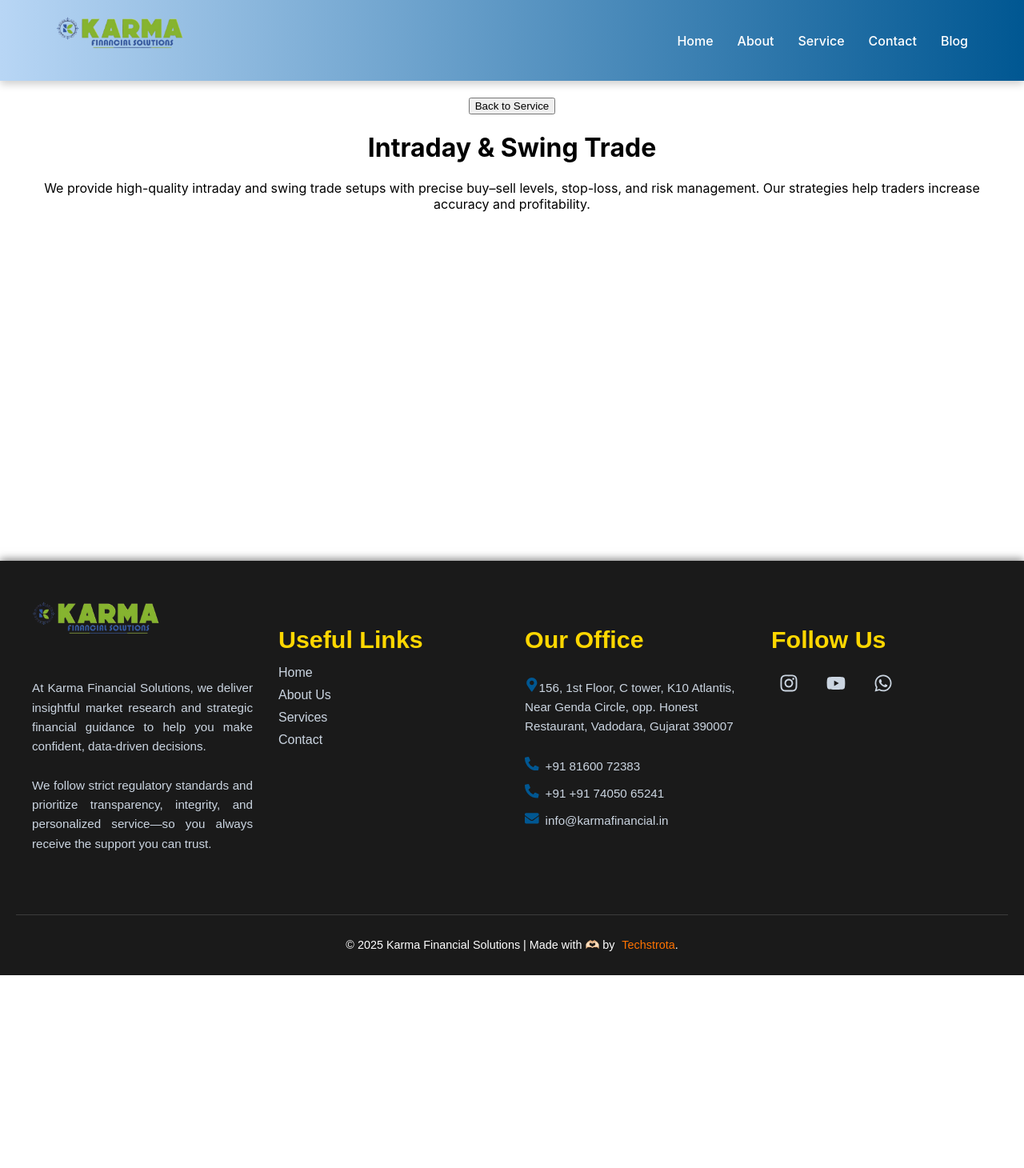
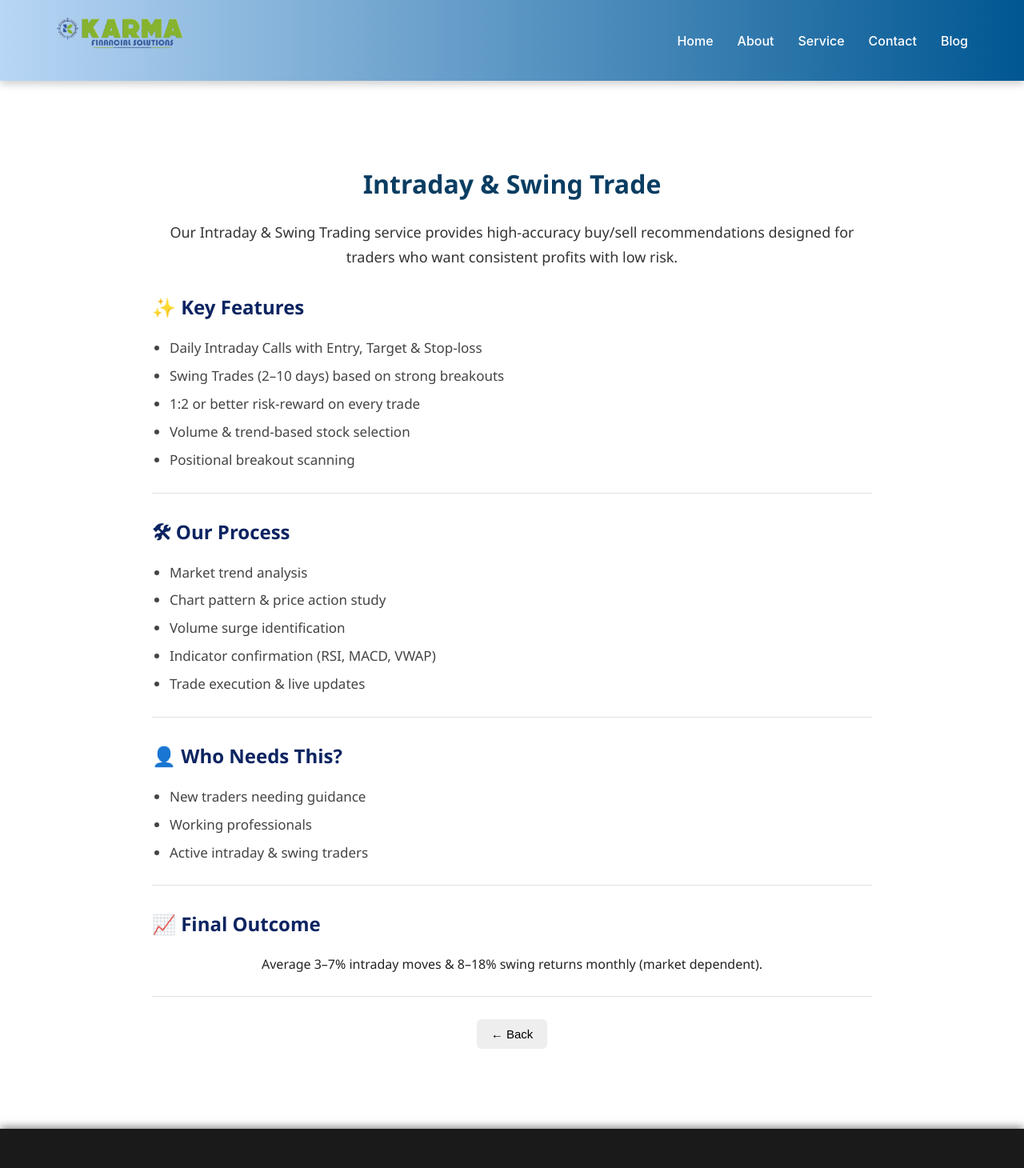
Before and after one commit to kajalvanzara05-png/karmafinancial, a React (Create React App) app: page /services/1 in a window 1280 px wide. Shown: the top 1460 px of the page at 80% size. Before the commit the page ends 1219 px from the top, so only its background shows below. Built offline with nearby package versions, Linux system fonts and the light colour scheme.

Commit message:
updateservice

```diff
--- a/src/pages/Service.jsx
+++ b/src/pages/Service.jsx
@@ -1,6 +1,7 @@
 import React from "react";
 import { useNavigate } from "react-router-dom";
 import "./Service.css";
+
 
 import {
   FaChartLine, FaWallet, FaLightbulb, FaFileAlt, FaRobot,
--- /dev/null
+++ b/src/pages/ServiceDetails.css
@@ -0,0 +1,105 @@
+/* ---------- MAIN CONTAINER ---------- */
+
+
+/* ---------- BACK BUTTON ---------- */
+.back-btn {
+  background: #eee;
+  border: none;
+  padding: 10px 18px;
+  font-size: 15px;
+  border-radius: 6px;
+  cursor: pointer;
+  margin-bottom: 20px;
+  transition: 0.2s ease-in-out;
+}
+
+.back-btn:hover {
+  background: #ddd;
+}
+
+/* ---------- TITLE ---------- */
+.details-title {
+  font-size: 32px;
+  font-weight: 700;
+  margin-bottom: 10px;
+  color: #0a3d62;
+}
+
+/* ---------- INTRO PARAGRAPH ---------- */
+.details-intro {
+  font-size: 18px;
+  color: #333;
+  margin-bottom: 25px;
+}
+
+/* ---------- SECTIONS ---------- */
+.details-section {
+  margin: 28px 0;
+  padding-bottom: 10px;
+  border-bottom: 1px solid #e0e0e0;
+}
+
+.details-section h2 {
+    text-align: left;
+  font-size: 24px;
+  color: #0c2461;
+  margin-bottom: 12px;
+}
+
+/* ---------- LISTS ---------- */
+.details-section ul {
+  padding-left: 22px;
+  ;
+}
+
+.details-section ul li {
+  margin: 6px 0;
+  text-align: left;
+  font-size: 17px;
+  color: #444;
+}
+
+/* ---------- CONTACT BUTTON ---------- */
+.contact-btn {
+  margin-top: 20px;
+  background: #0c2461;
+  color: #fff;
+  padding: 12px 20px;
+  border: none;
+  border-radius: 8px;
+  font-size: 17px;
+  cursor: pointer;
+  transition: 0.25s ease;
+}
+
+.contact-btn:hover {
+  background: #1e3799;
+}
+
+/* ---------- RESPONSIVE ---------- */
+@media (max-width: 600px) {
+  .details-container {
+    padding: 15px;
+  }
+
+  .details-title {
+    font-size: 26px;
+  }
+
+  .details-section h2 {
+    font-size: 20px;
+  }
+
+  .details-intro,
+  .details-section ul li {
+    font-size: 16px;
+  }
+}
+.details-container {
+  max-width: 900px;
+  margin: 40px auto;
+  padding: 20px 25px;
+  font-family: "Segoe UI", Arial, sans-serif;
+  line-height: 1.7;
+  color: #222;
+}
--- a/src/pages/ServiceDetails.jsx
+++ b/src/pages/ServiceDetails.jsx
@@ -1,85 +1,243 @@
 import React from "react";
-import { Link, useParams } from "react-router-dom";
-import "./Services.css";
-import { useNavigate } from "react-router-dom";
+import { useParams, useNavigate } from "react-router-dom";
+import "./ServiceDetails.css";
 
-
-const serviceDetails = {
+const servicesData = {
   1: {
     title: "Intraday & Swing Trade",
-    detail:
-      "We provide high-quality intraday and swing trade setups with precise buy–sell levels, stop-loss, and risk management. Our strategies help traders increase accuracy and profitability.",
+    intro: `Our Intraday & Swing Trading service provides high-accuracy buy/sell recommendations
+    designed for traders who want consistent profits with low risk.`,
+    features: [
+      "Daily Intraday Calls with Entry, Target & Stop-loss",
+      "Swing Trades (2–10 days) based on strong breakouts",
+      "1:2 or better risk-reward on every trade",
+      "Volume & trend-based stock selection",
+      "Positional breakout scanning",
+    ],
+    process: [
+      "Market trend analysis",
+      "Chart pattern & price action study",
+      "Volume surge identification",
+      "Indicator confirmation (RSI, MACD, VWAP)",
+      "Trade execution & live updates",
+    ],
+    whoNeeds: [
+      "New traders needing guidance",
+      "Working professionals",
+      "Active intraday & swing traders",
+    ],
+    result:
+      "Average 3–7% intraday moves & 8–18% swing returns monthly (market dependent).",
   },
+
   2: {
     title: "Portfolio Restructuring",
-    detail:
-      "Improve your portfolio performance by reallocating assets based on risk profile, market conditions, and future goals.",
+    intro: `We analyze your entire portfolio and restructure it to improve returns, reduce risk
+    and eliminate non-performing assets.`,
+    features: [
+      "Portfolio health check-up",
+      "Risk-based allocation strategy",
+      "Sell/hold/buy recommendations",
+      "Sector diversification",
+      "Tax-efficient planning",
+    ],
+    process: [
+      "Portfolio analysis",
+      "Identify weak assets",
+      "Remove loss-making stocks",
+      "Add high-potential sectors",
+      "Periodic review",
+    ],
+    whoNeeds: ["Investors facing losses", "Old unmanaged portfolio holders", "Long-term growth investors"],
+    result: "Better CAGR returns, reduced volatility, long-term compounding improvement.",
   },
+
   3: {
     title: "Multibagger Stock Picks",
-    detail:
-      "We research fundamentally strong companies with long-term growth potential to help you build wealth over time.",
+    intro: `We provide fundamentally strong companies capable of exponential long-term growth.`,
+    features: [
+      "High-growth small & mid-cap analysis",
+      "Balance sheet & cashflow screening",
+      "Sector rotation research",
+      "Institutional buying detection",
+    ],
+    process: [
+      "Fundamental screening",
+      "Growth projection analysis",
+      "Industry & economic study",
+      "Management quality check",
+    ],
+    whoNeeds: ["Long-term investors", "Wealth creators", "Retirement planners"],
+    result: "3X to 10X potential over 2–5 years (market dependent).",
   },
+
   4: {
     title: "Investment Research",
-    detail:
-      "We provide deep fundamental and technical research, sector analysis, market reports, and stock insights.",
+    intro: `We analyze industries, financials, and economic trends to give long-term investment insights.`,
+    features: [
+      "Fundamental analysis",
+      "Quarterly results study",
+      "Industry & competitor research",
+      "Economic trend analysis",
+      "Valuation modeling",
+    ],
+    whoNeeds: ["Serious investors", "Business owners", "Wealth managers"],
+    result: "Informed decisions & consistent long-term compounding.",
   },
+
   5: {
     title: "Algo Trading Setup",
-    detail:
-      "Get your automated trading strategy fully built, backtested, and deployed with zero manual effort.",
+    intro: `We build automated trading systems that execute trades without emotions.`,
+    features: [
+      "Algo strategy development",
+      "Backtesting with 10-year data",
+      "TradingView + Python integration",
+      "Full automation setup",
+      "Risk and position sizing",
+    ],
+    whoNeeds: ["Busy traders", "Scalpers", "High-frequency traders"],
+    result: "Emotion-free trading with consistent execution.",
   },
+
   6: {
     title: "Tax Planning & Filing",
-    detail:
-      "Complete tax-saving planning, deductions, filing ITR, income proof organization, and compliance guidance.",
+    intro: `Save maximum tax legally with our professional tax planning.`,
+    features: [
+      "ITR filing",
+      "Capital gains tax planning",
+      "Investment-based tax savings",
+      "Income tax documentation",
+    ],
+    whoNeeds: ["Salaried individuals", "Investors", "Business owners"],
+    result: "Reduced tax liability & penalty-free compliance.",
   },
+
   7: {
     title: "Mutual Fund & SIP",
-    detail:
-      "We create custom SIP strategies for long-term wealth creation with optimized returns and minimum risk.",
+    intro: `We design smart mutual fund portfolios for long-term wealth building.`,
+    features: [
+      "Goal-based SIP planning",
+      "Best fund selection",
+      "Equity/Debt/Hybrid allocation",
+      "Review updates",
+    ],
+    whoNeeds: ["Beginners", "Working professionals", "Long-term investors"],
+    result: "Stable long-term wealth with 12–18% average returns historically.",
   },
+
   8: {
     title: "Insurance Advisory",
-    detail:
-      "Health, life, term, and investment-linked insurance planning to protect your family and future.",
+    intro: `Choose the right insurance plan for complete financial protection.`,
+    features: [
+      "Life insurance guidance",
+      "Health policy comparison",
+      "Term insurance planning",
+      "Risk coverage analysis",
+    ],
+    whoNeeds: ["Families", "Individuals", "Business owners"],
+    result: "Better security & reduced financial risk.",
   },
+
   9: {
     title: "Retirement Planning",
-    detail:
-      "Plan your retirement corpus, pension flow, wealth safety, and long-term risk-adjusted returns.",
+    intro: `A complete retirement plan to secure your future lifestyle.`,
+    features: [
+      "Retirement corpus calculation",
+      "SIP + FD + MF strategy",
+      "Pension & income plan",
+      "Risk-free asset allocation",
+    ],
+    whoNeeds: ["Middle-aged individuals", "Working professionals", "Senior citizens"],
+    result: "Stress-free retirement with stable income.",
   },
+
   10: {
     title: "Loan Consultation",
-    detail:
-      "We guide you through home loans, business loans, personal loans, low-interest options, and paperwork.",
+    intro: `Get the best loan options with low interest & fast approval.`,
+    features: [
+      "Home/Business/Personal loan support",
+      "Interest rate comparison",
+      "EMI planning",
+      "Credit score improvement",
+    ],
+    whoNeeds: ["Home buyers", "Business owners", "Emergency loan seekers"],
+    result: "Lower EMI burden & faster approval.",
   },
+
   11: {
     title: "Financial Planning",
-    detail:
-      "A complete financial roadmap including budgeting, risk planning, investments, insurance & future goals.",
+    intro: `A complete financial roadmap for wealth creation & security.`,
+    features: [
+      "Goal-based planning",
+      "Investment roadmap",
+      "Risk management",
+      "Tax saving strategy",
+      "Retirement planning",
+    ],
+    whoNeeds: ["Families", "Professionals", "Investors"],
+    result: "Financial clarity, stability, and long-term independence.",
   },
 };
 
 const ServiceDetails = () => {
   const { id } = useParams();
-  const service = serviceDetails[id];
+  const navigate = useNavigate();
 
+  const service = servicesData[id];
 
-    const navigate = useNavigate();
-
-  if (!service) return <h2 className="not-found">Service Details Not Found</h2>;
+  if (!service) {
+    return <h2 style={{ textAlign: "center", color: "red" }}>Service Not Found</h2>;
+  }
 
   return (
     <div className="details-container">
-      <button className="back-btn" onClick={() => navigate("/service")}>
-  Back to Service
-</button>
+      {/* Back Button */}
 
 
       <h1 className="details-title">{service.title}</h1>
-      <p className="details-text">{service.detail}</p>
+      <p className="details-intro">{service.intro}</p>
+
+      {service.features && (
+        <div className="details-section">
+          <h2>✨ Key Features</h2>
+          <ul>
+            {service.features.map((f, index) => (
+              <li key={index}>{f}</li>
+            ))}
+          </ul>
+        </div>
+      )}
+
+      {service.process && (
+        <div className="details-section">
+          <h2>🛠 Our Process</h2>
+          <ul>
+            {service.process.map((p, index) => (
+              <li key={index}>{p}</li>
+            ))}
+          </ul>
+        </div>
+      )}
+
+      {service.whoNeeds && (
+        <div className="details-section">
+          <h2>👤 Who Needs This?</h2>
+          <ul>
+            {service.whoNeeds.map((n, index) => (
+              <li key={index}>{n}</li>
+            ))}
+          </ul>
+        </div>
+      )}
+
+      <div className="details-section">
+        <h2>📈 Final Outcome</h2>
+        <p>{service.result}</p>
+      </div>
+<button className="back-btn" onClick={() => navigate(-1)}>
+        ← Back
+      </button>
+
     </div>
   );
 };
--- a/src/pages/Services.css
+++ b/src/pages/Services.css
@@ -8,7 +8,7 @@
   font-size: 36px;
   font-weight: 700;
   text-align: center;
-  background: #5A0EA5;
+  background: #0ea5a5;
   color: white;
   padding: 12px 25px;
   border-radius: 50px;
```
Also changed, not shown: src/pages/Contact.jsx (+22 -0 lines).
